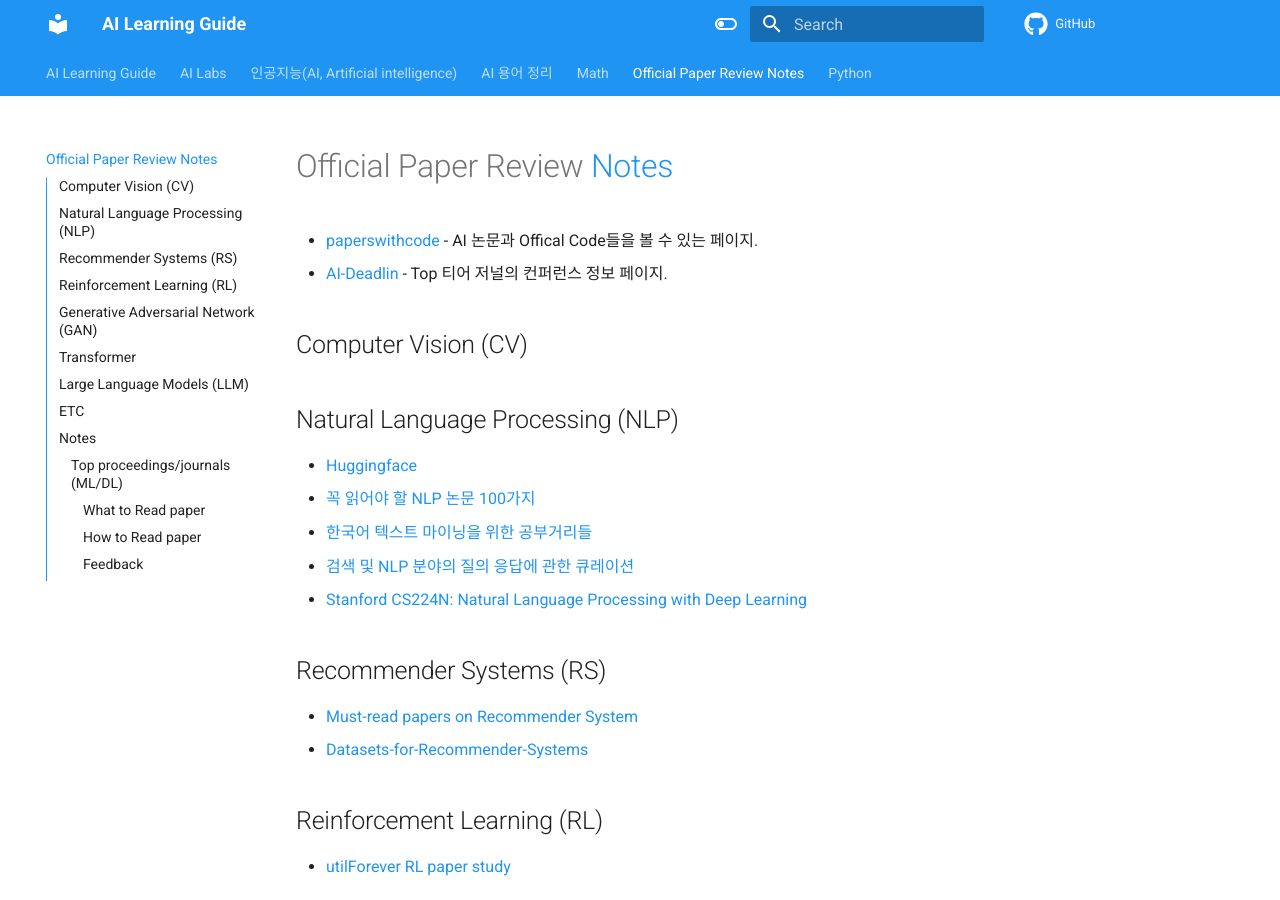
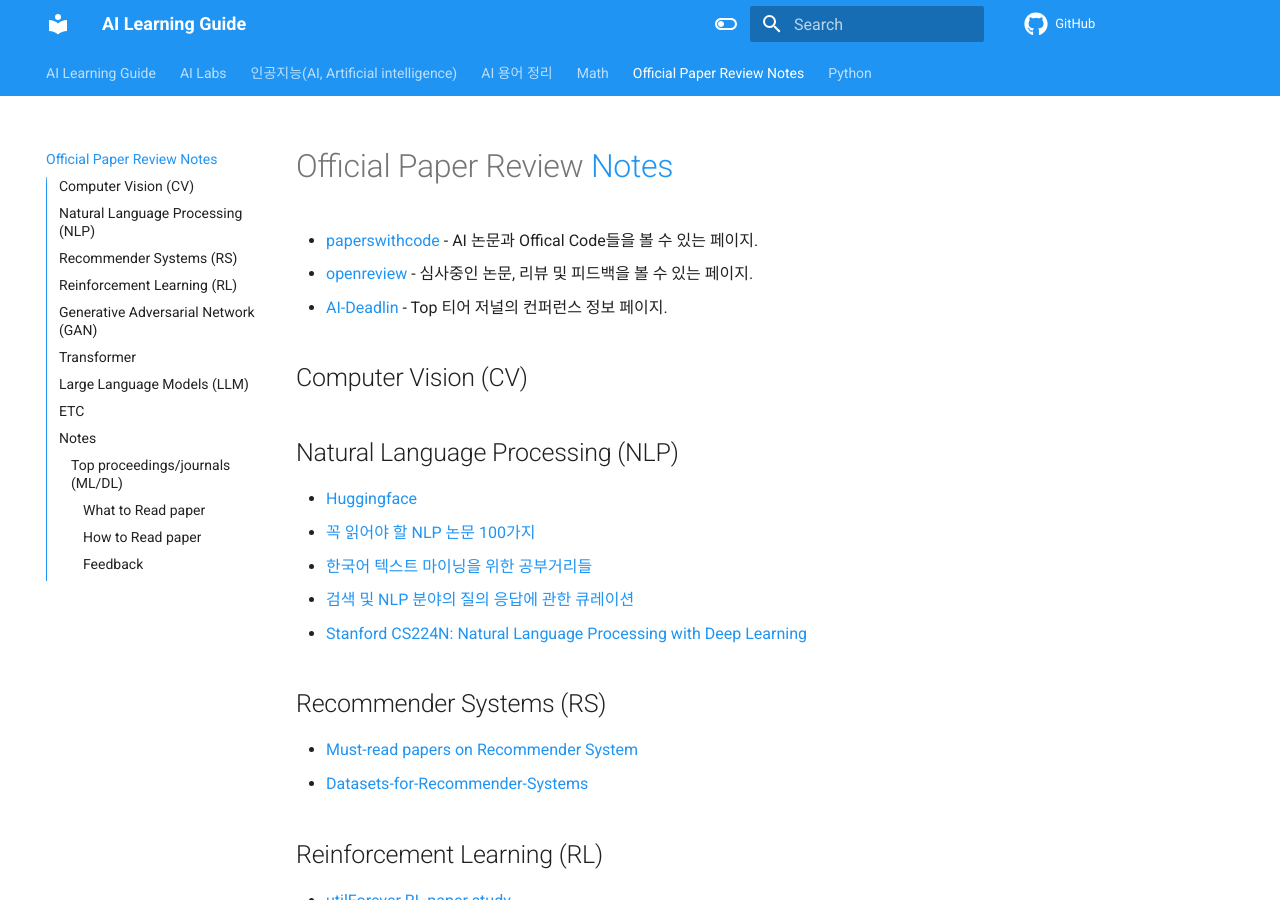
Before and after one commit to cpprhtn/AI-Learning-Guide, an MkDocs documentation site: the page built from docs/Official-Paper.md, in a window 1280 px wide and 900 px high. Built offline with MkDocs 1.6.1 and Material for MkDocs 9.7.7, drawn with Linux system fonts in a browser that asks for light colours; comment, search, counter and statistics services are not loaded.

Commit message:
Update Official-Paper.md

```diff
--- a/docs/Official-Paper.md
+++ b/docs/Official-Paper.md
@@ -1,5 +1,6 @@
 # Official Paper Review [Notes](#notes)
 - [paperswithcode](https://paperswithcode.com/methods) - AI 논문과 Offical Code들을 볼 수 있는 페이지.
+- [openreview](https://openreview.net/) - 심사중인 논문, 리뷰 및 피드백을 볼 수 있는 페이지.
 - [AI-Deadlin](https://aideadlin.es/?sub=ML,CV,CG,NLP,RO,SP,DM) - Top 티어 저널의 컨퍼런스 정보 페이지.
 
 ## Computer Vision (CV)
```
